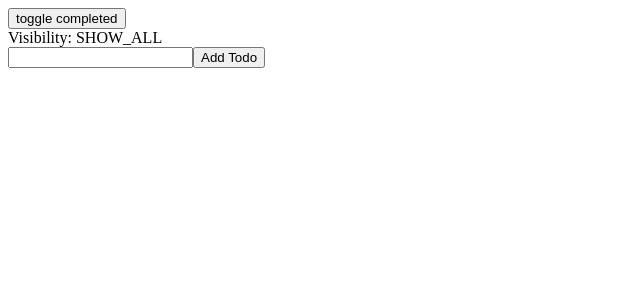
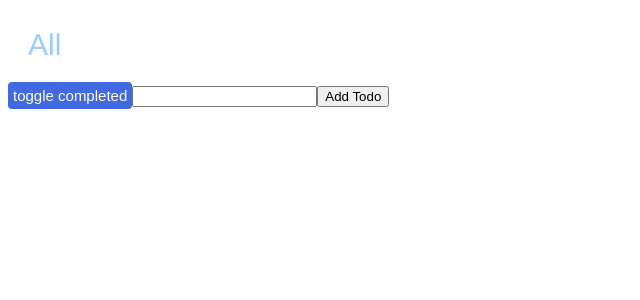
Before and after one commit to dislersd/redux_coolness, a React app: page / in a window 1280 px wide. Shown: the top 300 px of the page, without its empty margins (0-640 px from the left). Built offline with nearby package versions, Linux system fonts and the light colour scheme.

Commit message:
restructuring app into seperate files

```diff
--- /dev/null
+++ b/src/App.js
@@ -0,0 +1,12 @@
+import React from "react";
+import { Todos } from "./components/Todo";
+
+const App = ({ store }) => {
+  return (
+    <>
+      <Todos store={store} />
+    </>
+  );
+};
+
+export default App;
--- /dev/null
+++ b/src/components/Todo.js
@@ -0,0 +1,84 @@
+import React, { useState } from "react";
+
+export const Todos = ({ store }) => {
+  // const [todos, _] = useState(store.getState().todos);
+  // const [filter, setFilter] = useState(store.getState().visibilityFilter);
+  const [todo, setTodo] = useState("");
+  const [id, setId] = useState(0);
+
+  let todos = store.getState().todos;
+  let filter = store.getState().visibilityFilter;
+
+  // todos={store.getState().todos}
+
+  // filter={store.getState().visibilityFilter}
+
+  // addTodo={(todo) => {}}
+
+  // toggleTodo={(id) => store.dispatch({ type: "TOGGLE_TODO", payload: id })}
+
+  // toggleCompleted={(filter) => store.dispatch({type: "SET_VISIBILITY_FILTER", payload: filter,})}
+
+  function handleSubmit() {
+    console.log("yup");
+    let newTodo = {
+      id,
+      text: todo,
+    };
+    setId((oldId) => oldId + 1);
+    store.dispatch({ type: "ADD_TODO", payload: newTodo });
+  }
+
+  return (
+    <div>
+      <div
+        style={{
+          color: filter === "Completed" ? "#99CCAB" : "#99CCFF",
+          padding: "20px",
+          fontSize: "30px",
+          fontFamily: "helvetica, arial, mono-sans",
+        }}
+      >
+        {filter}
+      </div>
+
+      <button
+        style={{
+          padding: "5px",
+          background: "royalblue",
+          color: "#FFFFE0",
+          border: "none",
+          borderRadius: "4px",
+          cursor: "pointer",
+          fontSize: "15px",
+        }}
+        onClick={() => {
+          store.dispatch({ type: "SET_VISIBILITY_FILTER", payload: filter });
+        }}
+      >
+        toggle completed
+      </button>
+      <input
+        type="text"
+        value={todo}
+        onChange={(e) => setTodo(e.target.value)}
+      />
+      <button onClick={handleSubmit}> Add Todo </button>
+      <ul>
+        {todos.map((todo) => (
+          <li
+            key={todo.id}
+            onClick={() => {
+              store.dispatch({ type: "TOGGLE_TODO", payload: todo.id });
+            }}
+            style={{
+              textDecoration: todo.completed ? "line-through" : "none",
+            }}
+          >
+            {todo.text}
+          </li>
+        ))}
+      </ul>
+    </div>
+  );
+};
--- a/src/index.js
+++ b/src/index.js
@@ -4,204 +4,18 @@ import ReactDOM from "react-dom";
 
 // ================ Reducers ================
 
-const counter = (state = 0, action) => {
-  switch (action.type) {
-    case "INCREMENT":
-      console.log("boom");
-      return state + 1;
-    case "DECREMENT":
-      return state - 1;
-    default:
-      return state;
-  }
-};
-
-// single todo reducer - only handles changes for single todos
-const todo = (state, action) => {
-  switch (action.type) {
-    case "ADD_TODO":
-      return {
-        id: action.payload.id,
-        text: action.payload.text,
-        completed: false,
-      };
-    case "TOGGLE_TODO":
-      if (state.id !== action.payload) {
-        return state;
-      }
-      return {
-        ...state,
-        completed: !state.completed,
-      };
-    default:
-      return state;
-  }
-};
-
-// todos array reducer - handles changes for the list of arrays - uses the single "todo" reducer within it's switch cases
-const todos = (state = [], action) => {
-  switch (action.type) {
-    case "ADD_TODO":
-      return [...state, todo(undefined, action)];
-    case "TOGGLE_TODO":
-      return state.map((t) => todo(t, action));
-    default:
-      return state;
-  }
-};
-
-const visibilityFilter = (state = "SHOW_ALL", action) => {
-  switch (action.type) {
-    case "SET_VISIBILITY_FILTER":
-      return action.payload;
-    default:
-      return state;
-  }
-};
-
-// const todoApp = (state = {}, action) => {
-//   return {
-//     todos: todos(state.todos, action),
-//     visibilityFilter: visibilityFilter(state.visibilityFilter, action),
-//   };
-// };
-
-// Refactored top level reducer to use "combineReducers" funtion
-// combineReducers from scratch
-const combineReducers = (reducers) => {
-  return (state = {}, action) => {
-    return Object.keys(reducers).reduce((nextState, key) => {
-      nextState[key] = reducers[key](state[key], action);
-      return nextState;
-    }, {});
-  };
-};
-
-const todoApp = combineReducers({
-  todos,
-  visibilityFilter,
-});
+import { todoApp } from "./reducers/reducers";
 
 // ================ Store ================
-const createStore = (reducer) => {
-  let state;
-  let listeners = [];
 
-  const getState = () => state;
-
-  const dispatch = (action) => {
-    state = reducer(state, action);
-    listeners.forEach((listener) => listener());
-  };
-
-  const subscribe = (listener) => {
-    listeners.push(listener);
-    return () => {
-      listeners = listeners.filter((l) => l !== listener);
-    };
-  };
-
-  dispatch({});
-
-  return { getState, dispatch, subscribe };
-};
-
+import { createStore } from "./store/store";
 const store = createStore(todoApp);
 
 // ================ Components ================
-const Todos = ({ todos, addTodo, toggleTodo, toggleCompleted, filter }) => {
-  const [todo, setTodo] = useState("");
-  const [id, setId] = useState(0);
-
-  function handleSubmit() {
-    let newTodo = {
-      id,
-      text: todo,
-    };
-
-    setId((oldId) => oldId + 1);
-
-    addTodo(newTodo);
-  }
-
-  return (
-    <div>
-      <button
-        onClick={() => {
-          toggleCompleted(
-            filter === "SHOW_ALL" ? "SHOW_COMPLETED" : "SHOW_ALL"
-          );
-          console.log(store.getState());
-        }}
-      >
-        toggle completed
-      </button>
-      <div>Visibility: {filter}</div>
-      <input
-        type="text"
-        value={todo}
-        onChange={(e) => setTodo(e.target.value)}
-      />
-      <button onClick={handleSubmit}> Add Todo </button>
-      {todos ? (
-        <ul>
-          {todos.map((todo) => (
-            <li
-              key={todo.id}
-              onClick={() => {
-                toggleTodo(todo.id);
-              }}
-              style={{
-                textDecoration: todo.completed ? "line-through" : "none",
-              }}
-            >
-              {todo.text}
-            </li>
-          ))}
-        </ul>
-      ) : (
-        <div>add a todo</div>
-      )}
-    </div>
-  );
-};
-
-const Counter = ({ value, onIncrement, onDecrement }) => (
-  <div>
-    <h1>{value}</h1>
-    <button onClick={onIncrement}>+</button>
-    <button onClick={onDecrement}>-</button>
-  </div>
-);
-
-const App = () => {
-  return (
-    <>
-      <Todos
-        todos={store.getState().todos}
-        filter={store.getState().visibilityFilter}
-        addTodo={(todo) => store.dispatch({ type: "ADD_TODO", payload: todo })}
-        toggleTodo={(id) =>
-          store.dispatch({ type: "TOGGLE_TODO", payload: id })
-        }
-        toggleCompleted={(filter) =>
-          store.dispatch({
-            type: "SET_VISIBILITY_FILTER",
-            payload: filter,
-          })
-        }
-      />
-      {/* <Counter
-        value={store.getState()}
-        onIncrement={() => store.dispatch({ type: "INCREMENT" })}
-        onDecrement={() => store.dispatch({ type: "DECREMENT" })}
-      /> */}
-    </>
-  );
-};
+import App from "./App.js";
 
 const render = () => {
-  ReactDOM.render(<App />, document.getElementById("root"));
+  ReactDOM.render(<App store={store} />, document.getElementById("root"));
 };
 
 store.subscribe(render);
--- /dev/null
+++ b/src/reducers/reducers.js
@@ -0,0 +1,78 @@
+const counter = (state = 0, action) => {
+  switch (action.type) {
+    case "INCREMENT":
+      console.log("boom");
+      return state + 1;
+    case "DECREMENT":
+      return state - 1;
+    default:
+      return state;
+  }
+};
+
+// single todo reducer - only handles changes for single todos
+const todo = (state, action) => {
+  switch (action.type) {
+    case "ADD_TODO":
+      return {
+        id: action.payload.id,
+        text: action.payload.text,
+        completed: false,
+      };
+    case "TOGGLE_TODO":
+      if (state.id !== action.payload) {
+        return state;
+      }
+      return {
+        ...state,
+        completed: !state.completed,
+      };
+    default:
+      return state;
+  }
+};
+
+// todos array reducer - handles changes for the list of arrays - uses the single "todo" reducer within it's switch cases
+const todos = (state = [], action) => {
+  switch (action.type) {
+    case "ADD_TODO":
+      return [...state, todo(undefined, action)];
+    case "TOGGLE_TODO":
+      return state.map((t) => todo(t, action));
+    default:
+      return state;
+  }
+};
+
+const visibilityFilter = (state = "All", action) => {
+  switch (action.type) {
+    case "SET_VISIBILITY_FILTER":
+      return state === "All" ? "Completed" : "All";
+    default:
+      return state;
+  }
+};
+
+// const todoApp = (state = {}, action) => {
+//   return {
+//     todos: todos(state.todos, action),
+//     visibilityFilter: visibilityFilter(state.visibilityFilter, action),
+//   };
+// };
+
+// Refactored top level reducer to use "combineReducers" function
+
+// combineReducers function built from scratch
+const combineReducers = (reducers) => {
+  return (state = {}, action) => {
+    return Object.keys(reducers).reduce((nextState, key) => {
+      nextState[key] = reducers[key](state[key], action);
+      return nextState;
+    }, {});
+  };
+};
+
+export const todoApp = combineReducers({
+  todos,
+  visibilityFilter,
+});
--- /dev/null
+++ b/src/store/store.js
@@ -0,0 +1,22 @@
+export const createStore = (reducer) => {
+  let state;
+  let listeners = [];
+
+  const getState = () => state;
+
+  const dispatch = (action) => {
+    state = reducer(state, action);
+    listeners.forEach((listener) => listener());
+  };
+
+  const subscribe = (listener) => {
+    listeners.push(listener);
+    return () => {
+      listeners = listeners.filter((l) => l !== listener);
+    };
+  };
+
+  dispatch({});
+
+  return { getState, dispatch, subscribe };
+};
```
Also changed, not shown: src/components/Counter.js (added, +9 -0 lines).
